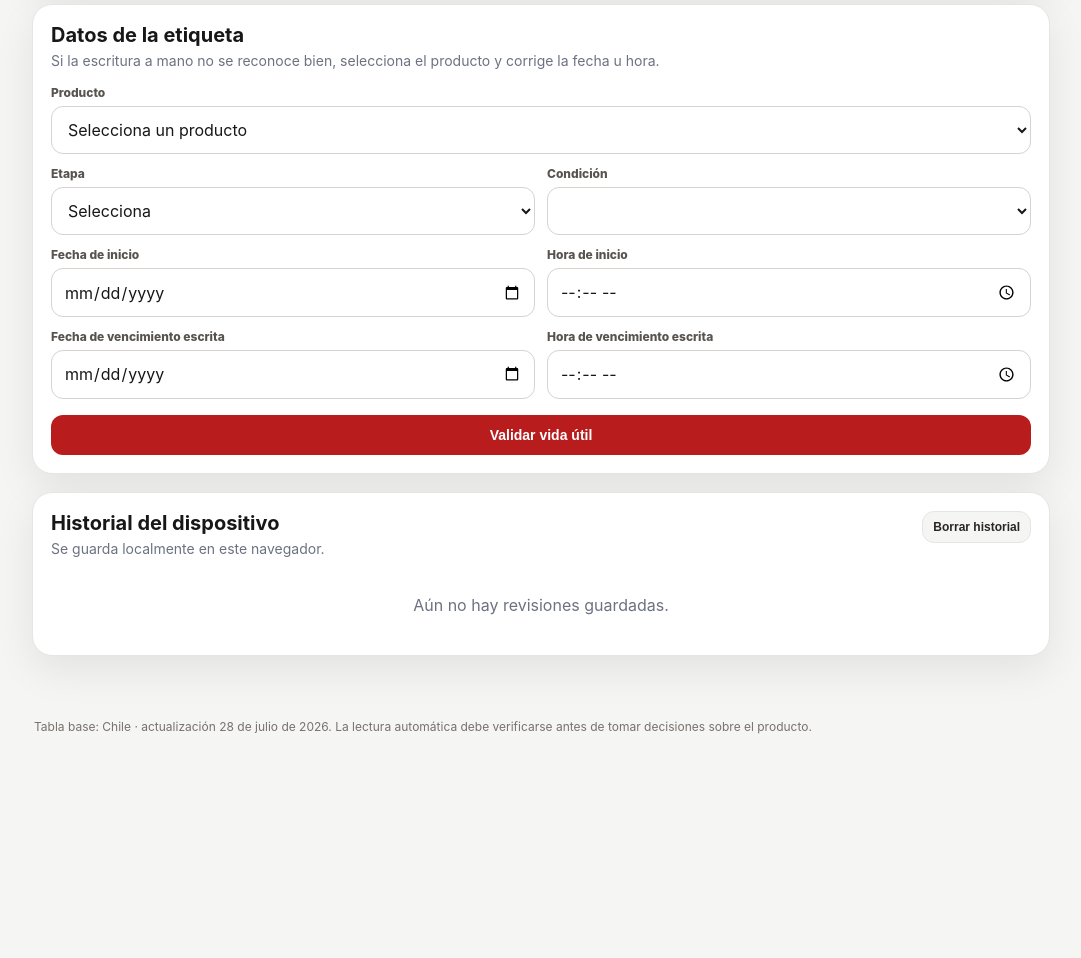
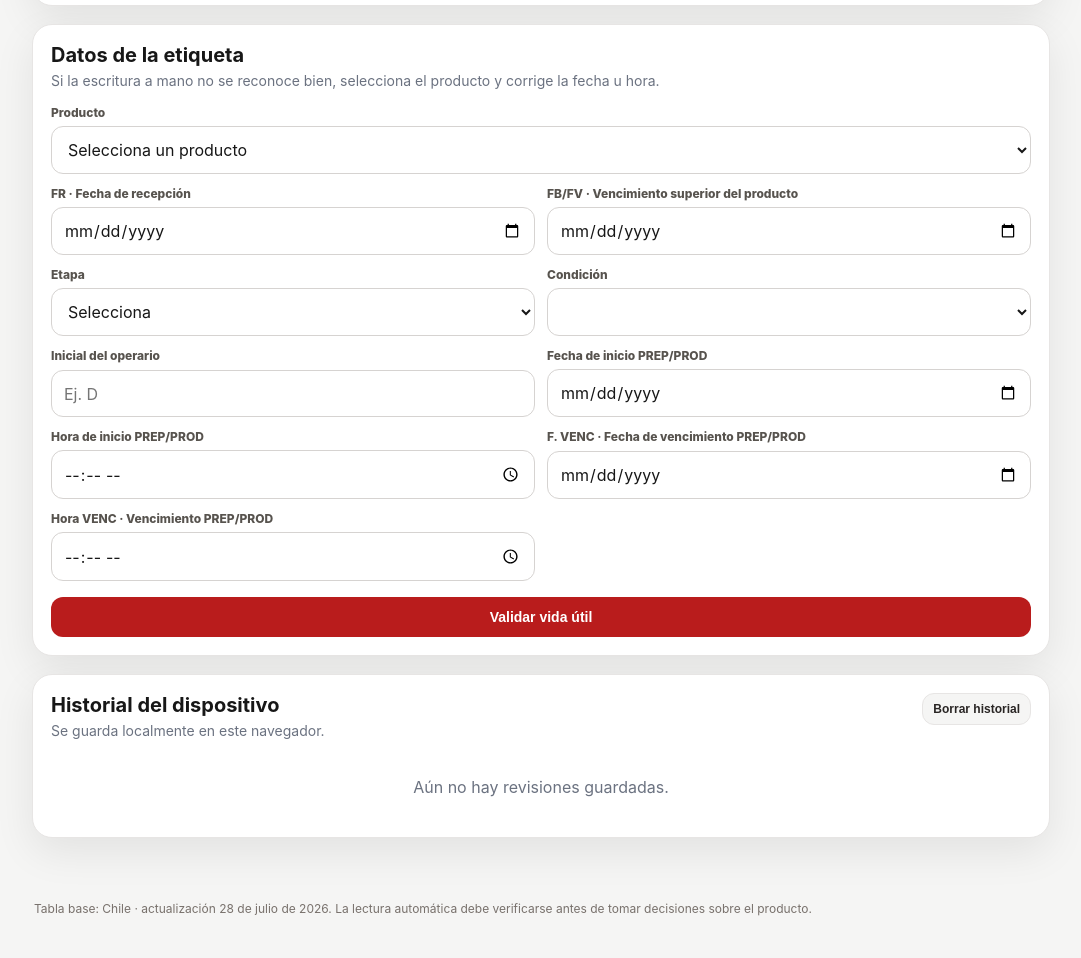
Before and after one commit to jorge2610g/Meilan, a plain HTML site: page index.html in a window 1280 px wide. Shown: the part 946-1904 px from the top of the page, without its empty margins (99-1180 px from the left). Before the commit the page ends 1722 px from the top, so only its background shows below. Drawn offline with Linux system fonts and the light colour scheme.

Commit message:
Adaptar formulario al formato real de etiqueta

```diff
--- a/index.html
+++ b/index.html
@@ -16,7 +16,7 @@
       <h1>Control de vida útil</h1>
       <p>Escanea una etiqueta, valida la fecha y consulta la vida útil oficial.</p>
     </div>
-    <span class="version">v0.1.1</span>
+    <span class="version">v0.1.2</span>
   </header>
 
   <main class="shell">
@@ -24,7 +24,7 @@
       <div class="section-title">
         <div>
           <h2>Escanear etiqueta</h2>
-          <p>La cámara intenta detectar PREP/PROD, fechas y horas. Corrige cualquier dato antes de validar.</p>
+          <p>La cámara intenta leer FR, fecha de vencimiento superior, PREP/PROD, operario, fechas y horas. Corrige cualquier dato antes de validar.</p>
         </div>
         <span id="cameraStatus" class="pill neutral">Cámara lista</span>
       </div>
@@ -71,6 +71,16 @@
         </label>
 
         <label class="field">
+          <span>FR · Fecha de recepción</span>
+          <input id="receivedDate" type="date">
+        </label>
+
+        <label class="field">
+          <span>FB/FV · Vencimiento superior del producto</span>
+          <input id="factoryExpiryDate" type="date">
+        </label>
+
+        <label class="field">
           <span>Etapa</span>
           <select id="stageSelect">
             <option value="">Selecciona</option>
@@ -86,22 +96,27 @@
         </label>
 
         <label class="field">
-          <span>Fecha de inicio</span>
+          <span>Inicial del operario</span>
+          <input id="operatorInitial" type="text" maxlength="8" placeholder="Ej. D">
+        </label>
+
+        <label class="field">
+          <span>Fecha de inicio PREP/PROD</span>
           <input id="startDate" type="date">
         </label>
 
         <label class="field">
-          <span>Hora de inicio</span>
+          <span>Hora de inicio PREP/PROD</span>
           <input id="startTime" type="time">
         </label>
 
         <label class="field">
-          <span>Fecha de vencimiento escrita</span>
+          <span>F. VENC · Fecha de vencimiento PREP/PROD</span>
           <input id="writtenExpiryDate" type="date">
         </label>
 
         <label class="field">
-          <span>Hora de vencimiento escrita</span>
+          <span>Hora VENC · Vencimiento PREP/PROD</span>
           <input id="writtenExpiryTime" type="time">
         </label>
       </div>
@@ -123,9 +138,12 @@
       </div>
 
       <div class="result-grid">
-        <div class="metric"><span>Inicio</span><strong id="resultStart">—</strong></div>
+        <div class="metric"><span>FR · Recepción</span><strong id="resultReceived">—</strong></div>
+        <div class="metric"><span>FB/FV · Vencimiento superior</span><strong id="resultFactoryExpiry">—</strong></div>
+        <div class="metric"><span>Operario</span><strong id="resultOperator">—</strong></div>
+        <div class="metric"><span>Inicio PREP/PROD</span><strong id="resultStart">—</strong></div>
         <div class="metric"><span>Vencimiento oficial</span><strong id="resultOfficialExpiry">—</strong></div>
-        <div class="metric"><span>Vencimiento escrito</span><strong id="resultWrittenExpiry">—</strong></div>
+        <div class="metric"><span>Vencimiento escrito PREP/PROD</span><strong id="resultWrittenExpiry">—</strong></div>
         <div class="metric"><span>Conservación</span><strong id="resultStorage">—</strong></div>
       </div>
 
```
